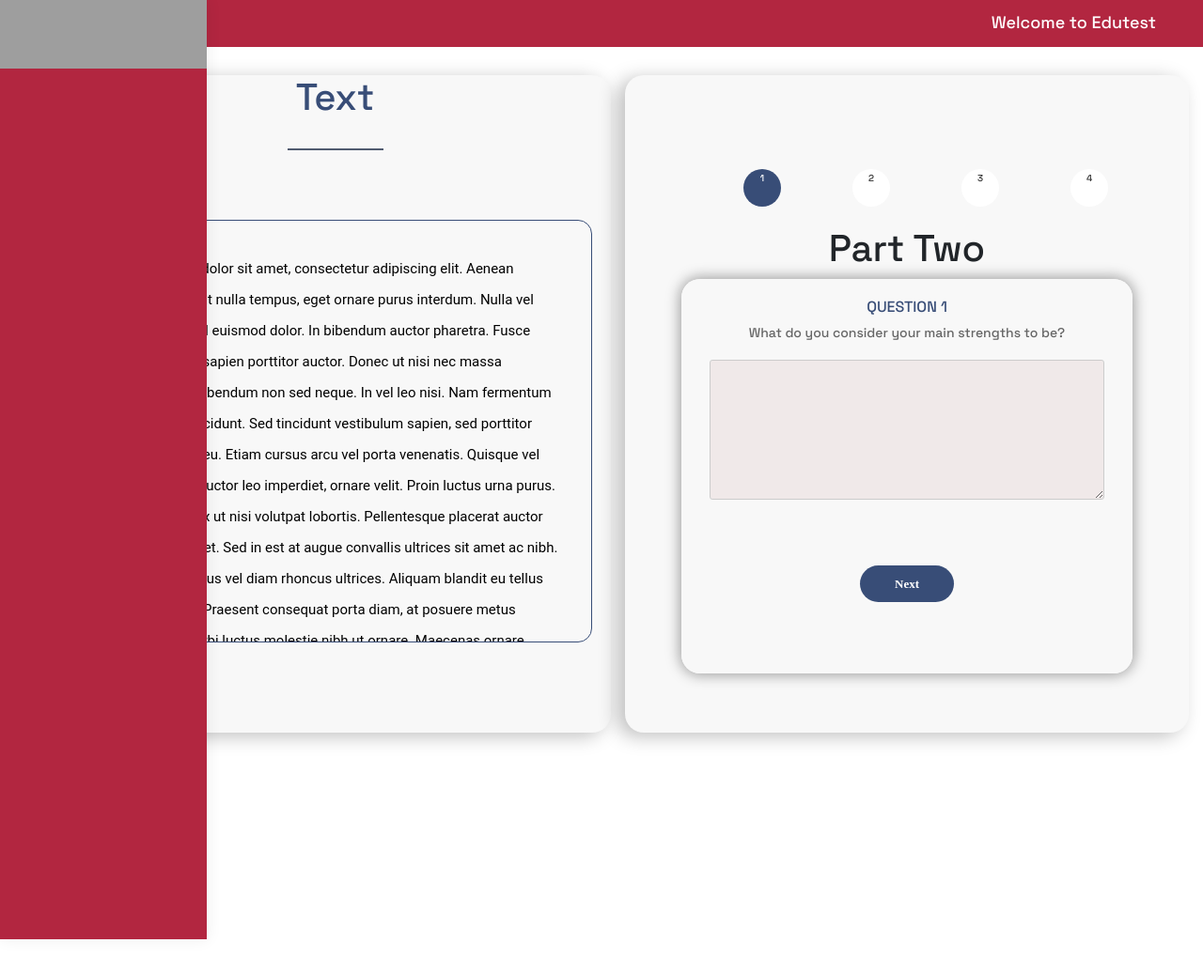
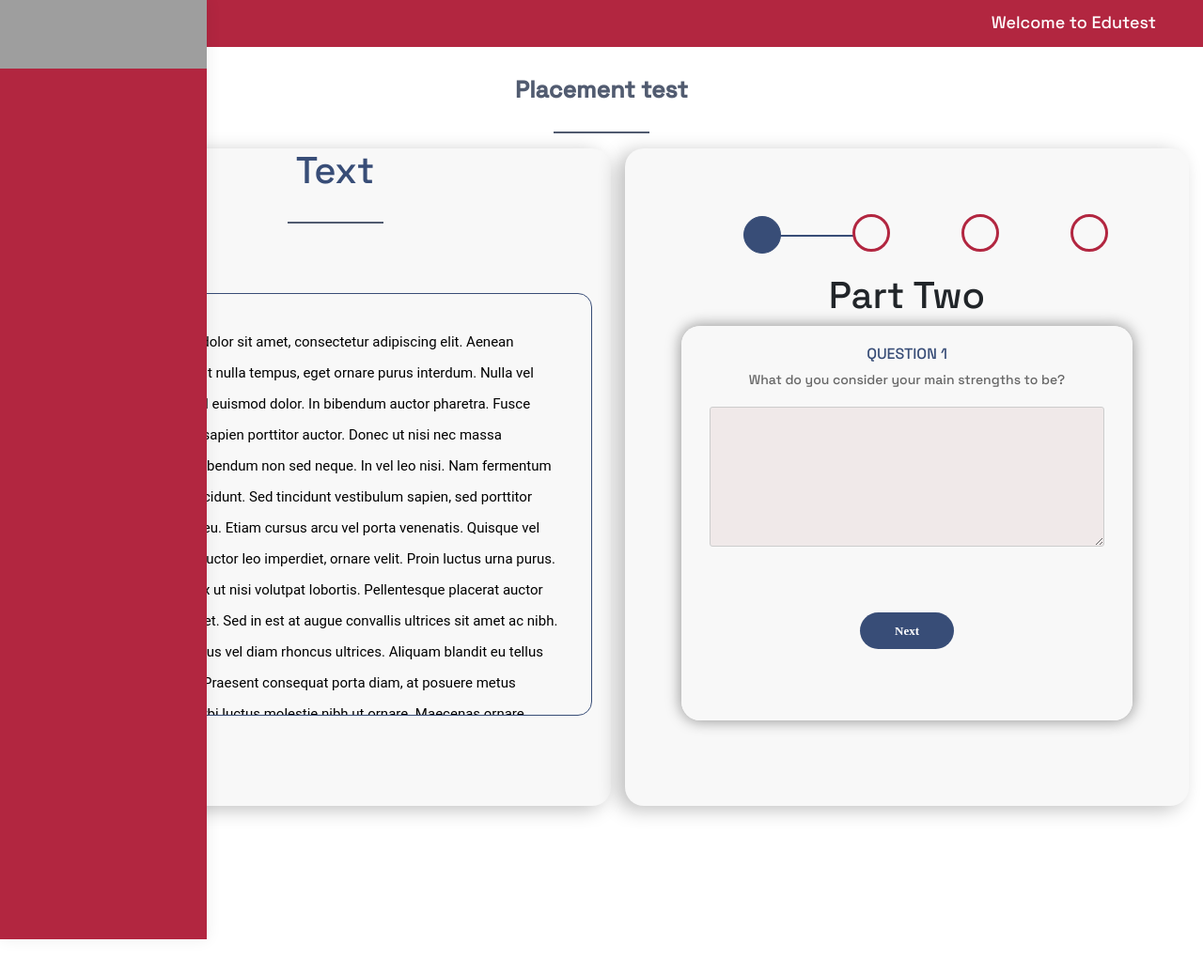
Before and after one commit to opiomega/Edutest, a Symfony app: template templates/sat.html.twig in a window 1280 px wide. Shown: the top 1037 px of the page at 94% size. Run offline with Twig, Linux system fonts and the light colour scheme; the template is opened without the code that fills it, so the values that code supplies are empty; some libraries are stand-ins or nearby versions; grey boxes are pictures that could not be loaded.

Commit message:
finished placement test

```diff
--- a/public/asset/css/main.css
+++ b/public/asset/css/main.css
@@ -694,7 +694,7 @@ hr {
   position: relative;
 }
 #msform fieldset {
-  background: #F8F8F8;
+  background: #f8f8f8;
   border: 0 none;
   border-radius: 20px;
   box-shadow: 0 0 15px 1px rgba(0, 0, 0, 0.4);
@@ -714,7 +714,7 @@ hr {
 /*inputs*/
 #msform input,
 #msform textarea {
-  background-color: #F0E9E9;
+  background-color: #f0e9e9;
   padding: 15px;
   border: 1px solid #ccc;
   border-radius: 3px;
@@ -754,13 +754,12 @@ hr {
 }
 /*progressbar*/
 #progressbar {
-
   overflow: hidden;
   /*CSS counters to number the steps*/
   counter-reset: step;
 }
 #progressbar li {
-  margin-top: 50px;
+  margin-top: 20px;
 
   display: inline-block;
   justify-content: center;
@@ -778,27 +777,28 @@ hr {
   counter-increment: step;
   width: 40px;
   height: 40px;
-  line-height: 20px;
-  display: block;
+
+  display: flex;
   font-size: 10px;
-  color: #333;
-  background: white;
+  color: transparent;
+
   border-radius: 50px;
+  border: 3px solid #b22640;
   margin: 0 auto 5px;
 }
 /*progressbar connectors*/
 #progressbar li:after {
   content: "";
-  width: 100%;
+  width: 98px;
   height: 2px;
-  background: white;
+  background: transparent;
   position: absolute;
-  left: -50%;
-  top: 9px;
-  z-index: -1;
+
+  top: 20px;
   /*put it behind the numbers*/
 }
-#progressbar li:first-child:after {
+
+#progressbar li:last-child:after {
   /*connector not needed before the first step*/
   content: none;
 }
@@ -807,7 +807,8 @@ hr {
 #progressbar li.active:before,
 #progressbar li.active:after {
   background: #384d77;
-  color: white;
+  border: 1px solid #384d77;
+  color: transparent;
 }
 .help-block {
   font-size: 0.8em;
@@ -841,12 +842,10 @@ hr {
   width: 20px;
   height: 20px;
   border-radius: 50%;
-  background: #CDD6EA;
-  border: 2px solid #B22640;
-box-sizing: border-box;
-
+  background: #cdd6ea;
+  border: 2px solid #b22640;
+  box-sizing: border-box;
 }
-
 
 .radiobtn input[type="radio"] {
   display: none;
@@ -858,7 +857,8 @@ box-sizing: border-box;
 }
 
 .radiobtn input[type="radio"]:checked + label:after {
-  background: #384D77;
+  background: #384d77;
+  border: 2px solid #384d77;
 }
 .radiobtn input[type="radio"]:checked + label:before {
   width: 20px;
--- a/templates/sat.html.twig
+++ b/templates/sat.html.twig
@@ -14,6 +14,14 @@
 
 
 	<div class="container-fluid no-gutters">
+
+		<div class="row">
+			<div class="col">
+				<h3 class="design-process-title">Placement test
+				</h3>
+				<hr>
+			</div>
+		</div>
 
 		<div class="row ml-5 ">
 
@@ -77,11 +85,8 @@
 
 					<div class="row">
 
-						<div class="col-xl-12">
-
-
-
-
+						<div
+							class="col-xl-12">
 
 
 							<!-- multistep form -->
@@ -91,7 +96,7 @@
 								<ul id="progressbar">
 
 									<li class="active"></li>
-									<li></li>
+									<li ></li>
 									<li></li>
 									<li></li>
 
```
Lines whose indentation alone changed are shown as unchanged.
